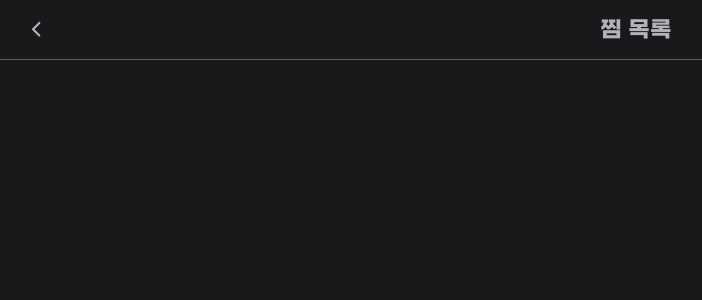
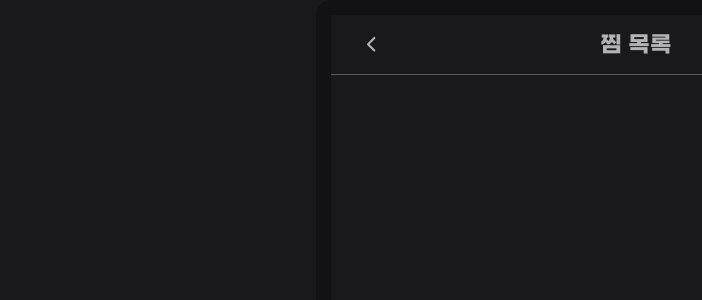
Before and after one commit to ENvironmentSet/portfolio, a React (Vite) app: page /likes in a window 1280 px wide. Shown: the top 300 px of the page, without its empty margins (4-706 px from the left). Built offline with nearby package versions, Linux system fonts and the light colour scheme.

Commit message:
Add phone case layout

```diff
--- a/src/App.tsx
+++ b/src/App.tsx
@@ -1,4 +1,4 @@
-import { useState } from 'react'
+import { useState, ReactNode } from 'react'
 import { Switch, Route, Redirect } from 'wouter'
 import Index from './Index'
 import Detail from './Detail.tsx'
@@ -35,6 +35,36 @@ const globalStyle = css`
   }
 `
 
+interface PhoneCaseProps {
+  children: ReactNode
+}
+
+const PhoneCaseStyle = {
+  edge: css`
+    height: 100vh;
+    height: 100dvh;
+
+    @media (min-width: 1024px) {
+
+      width: 50vw;
+
+      margin-left: auto;
+      margin-right: auto;
+
+      border: 15px solid ${Color.elementBackground};
+      border-radius: 15px;
+    }
+  `
+}
+
+function PhoneCase({ children }: PhoneCaseProps) {
+  return (
+    <div css={PhoneCaseStyle.edge}>
+      {children}
+    </div>
+  )
+}
+
 function App() {
   const [contents, setContents] = useState(index)
 
@@ -44,6 +74,7 @@ function App() {
         <Global
           styles={globalStyle}
         />
+        <PhoneCase>
           <Switch>
             <Route path='/'> <Index cardEntries={index} /> </Route>
             <Route path='/items/:id'>
@@ -61,6 +92,7 @@ function App() {
 
             <Route> <Redirect to='/' /> </Route>
           </Switch>
+        </PhoneCase>
       </Contents.Provider>
     </>
   )
--- a/src/Detail.tsx
+++ b/src/Detail.tsx
@@ -126,8 +126,7 @@ interface DetailProps {
 
 const DetailStyle = {
   page: css`
-    height: 100vh;
-    height: 100dvh;
+    height: 100%;
   `,
   header: css`
     position: fixed;
--- a/src/Index.tsx
+++ b/src/Index.tsx
@@ -158,8 +158,7 @@ interface IndexProps {
 
 const IndexStyle = {
   page: css`
-    height: 100vh;
-    height: 100dvh;
+    height: 100%;
   `,
   header: css`
     height: 10%;
--- a/src/Likes.tsx
+++ b/src/Likes.tsx
@@ -10,8 +10,7 @@ import Color from './colors.ts'
 
 const LikesStyle = {
   page: css`
-    height: 100vh;
-    height: 100dvh;
+    height: 100%;
   `,
   header: css`
     display: flex;
```
Lines whose indentation alone changed are shown as unchanged.
